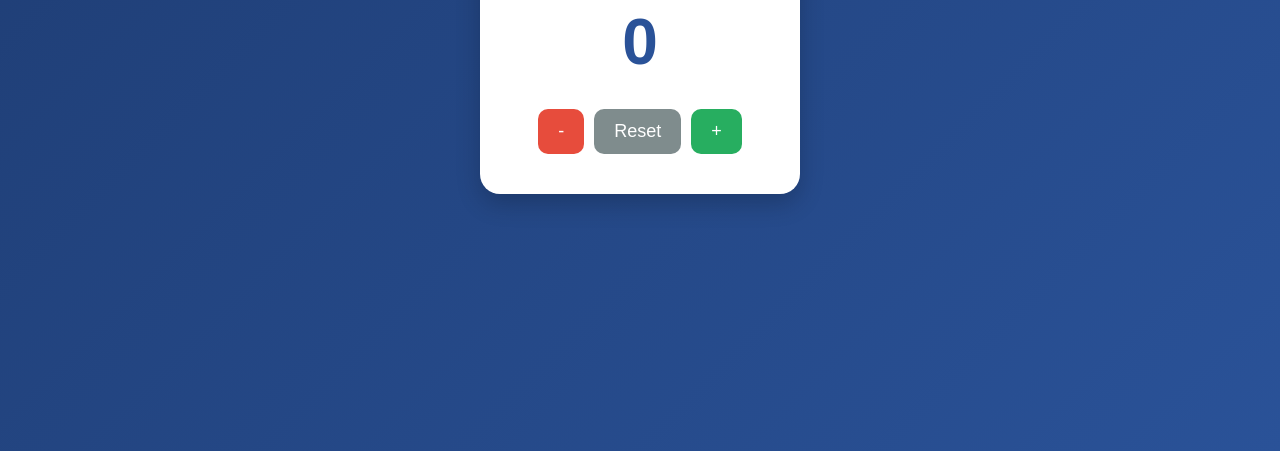
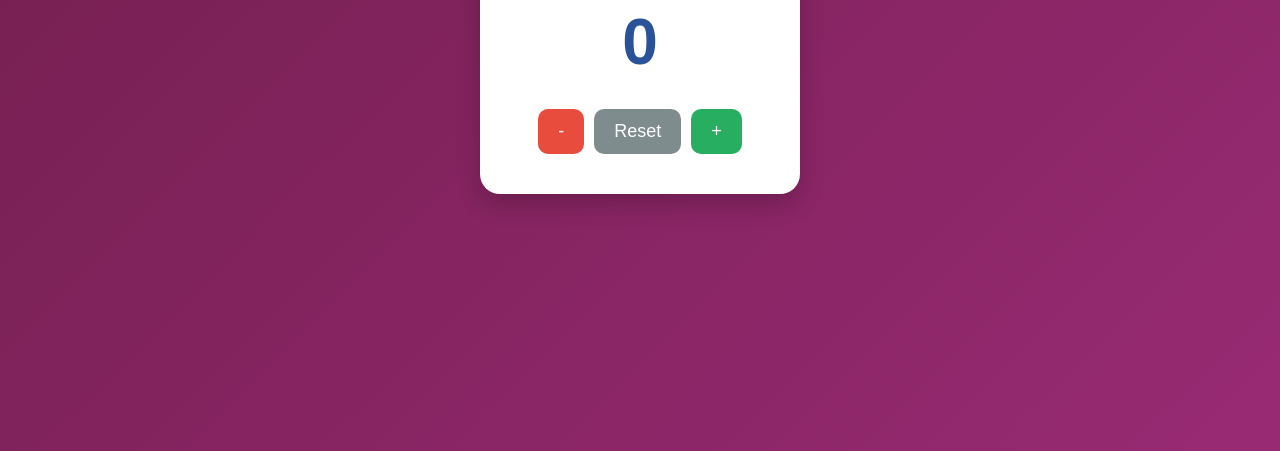
Before and after one commit to Kaua-Matheus/Vercel_Test, a plain HTML site: page index.html in a window 1280 px wide. Shown: the part 349-800 px from the top of the page. Drawn offline with Linux system fonts and the light colour scheme.

Commit message:
feat: Cor

```diff
--- a/index.html
+++ b/index.html
@@ -18,7 +18,7 @@
       display: flex;
       justify-content: center;
       align-items: center;
-      background: linear-gradient(135deg, #1e3c72, #2a5298);
+      background: linear-gradient(135deg, #721e4e, #982a73);
     }
 
     .container {
```
